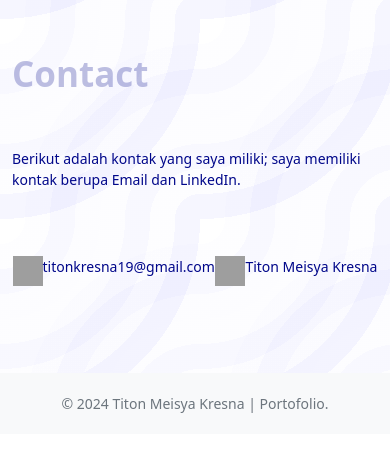
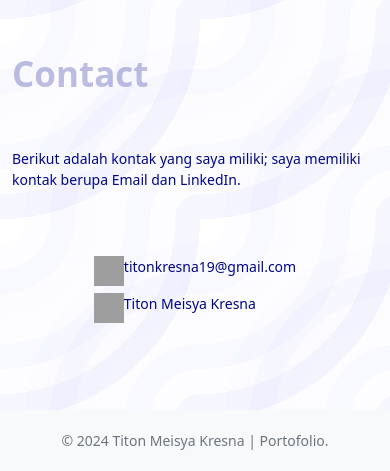
Before and after one commit to Titon19/Portofolio-Titon, a plain HTML site: page index.html in a window 390 px wide. Shown: the part 2181-2652 px from the top of the page. Before the commit the page ends 2615 px from the top, so only its background shows below. Drawn offline with nearby package versions, Linux system fonts and the light colour scheme; grey boxes are pictures that could not be loaded.

Commit message:
Update style.css

```diff
--- a/style.css
+++ b/style.css
@@ -478,4 +478,8 @@ section::before {
     font-size: 35px;
     /* right: 76%; */
   }
+
+  .gKontak {
+    display: grid;
+  }
 }
```
